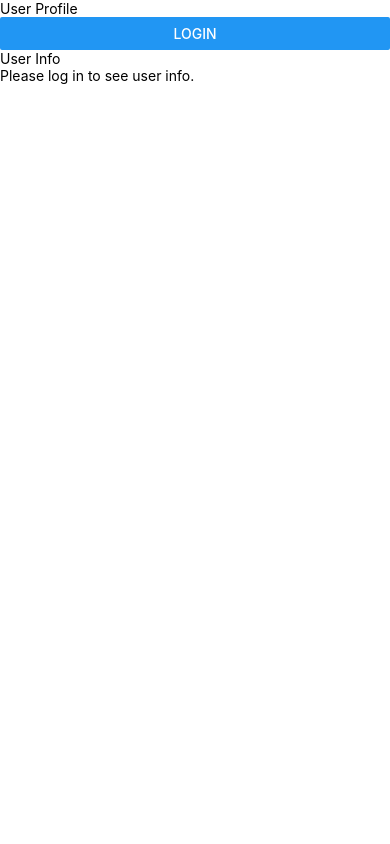
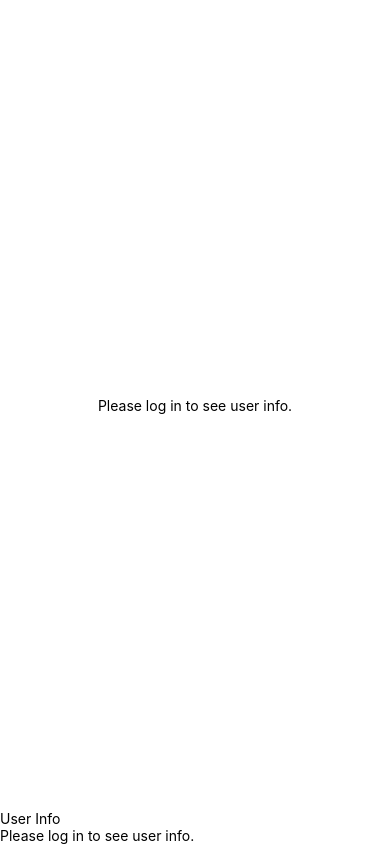
Before and after one commit to covenantcodes/demoReactContext, a React Native app: screen / in a window 390 px wide. Built offline with nearby package versions, Linux system fonts and the light colour scheme.

Commit message:
Implemented Stack Navigation

```diff
--- a/UserProfile.js
+++ b/UserProfile.js
@@ -1,22 +1,17 @@
 // UserProfile.js
 import React, { useContext } from 'react';
 import { View, Text, Button } from 'react-native';
-import { UserContext } from './Context/UserContext.js';
+import { useUser } from './Context/UserContext.js';
 
 const UserProfile = ()=> {
-  const { user, setUser } = useContext(UserContext);
-
-  const handleLogin = () => {
-    setUser({ username: 'exampleUser' });
-  };
+  const { user } = useUser();
 
   return (
-    <View>
-      <Text>User Profile</Text>
+    <View style={{ flex: 1, justifyContent: 'center', alignItems: 'center' }}>
       {user ? (
         <Text>Welcome, {user.username}!</Text>
       ) : (
-        <Button title="Login" onPress={handleLogin} />
+        <Text>Please log in to see user info.</Text>
       )}
     </View>
   );
```
Also changed, not shown: navigator/StackNavigator.js (added, +20 -0 lines).
